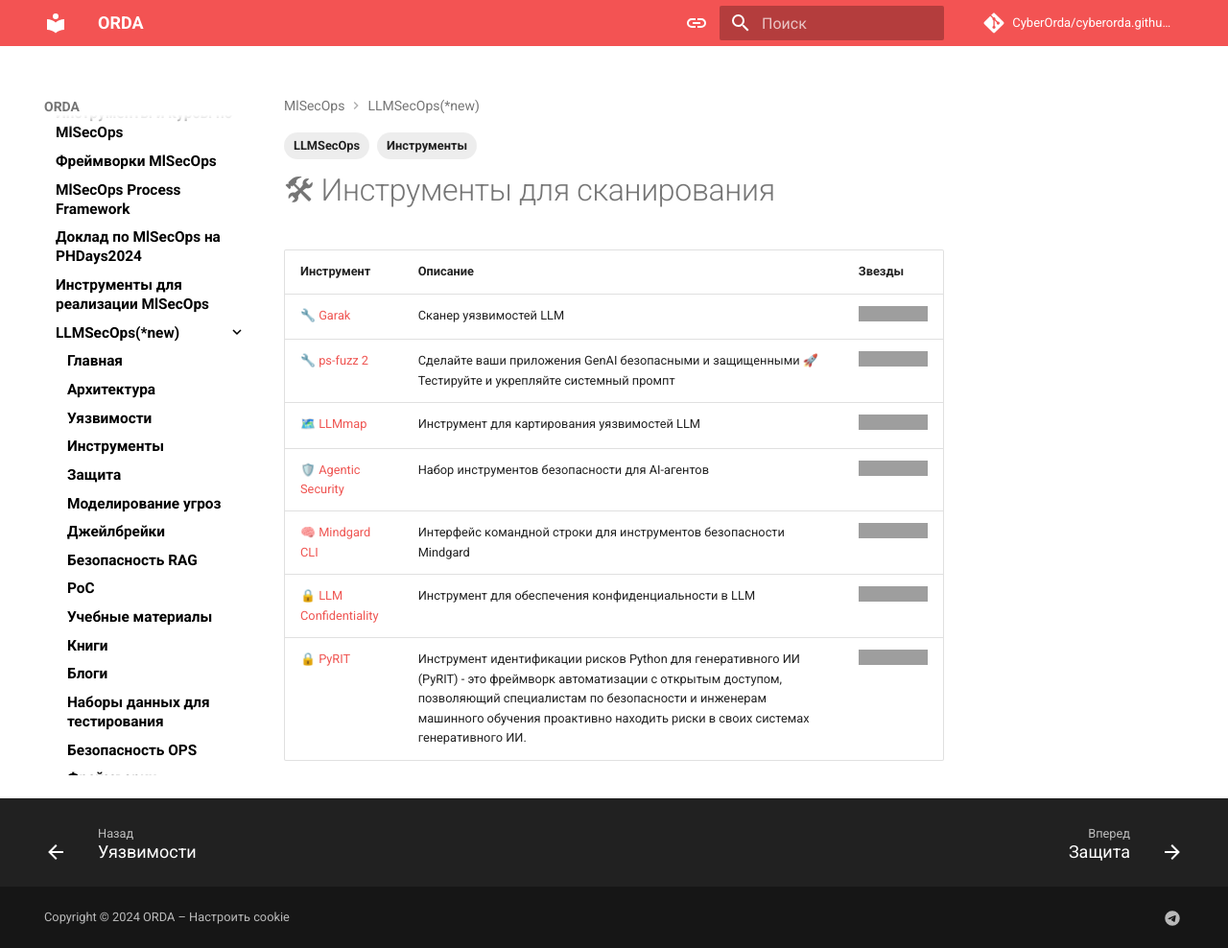
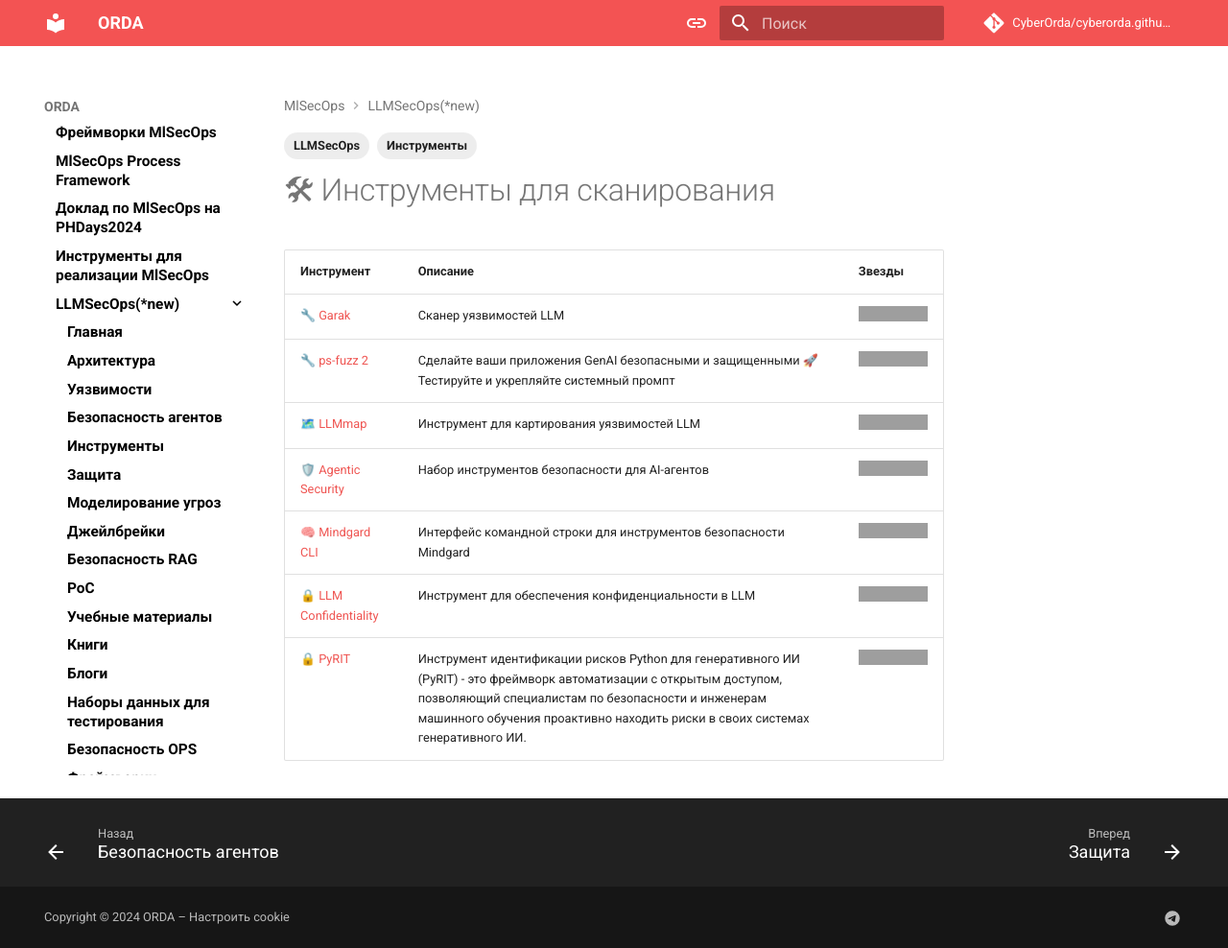
Before and after one commit to CyberOrda/cyberorda.github.io, an MkDocs documentation site: the page built from docs/llm_tools.md, in a window 1280 px wide and 988 px high. Shown: the whole window at 96% size. Built offline with MkDocs 1.6.1 and Material for MkDocs 9.7.7, drawn with Linux system fonts in a browser that asks for light colours; comment, search, counter and statistics services are not loaded; grey boxes are pictures that could not be loaded.

Commit message:
Update mkdocs.yml

```diff
--- a/mkdocs.yml
+++ b/mkdocs.yml
@@ -94,6 +94,7 @@
       - "Главная": 'index_llmsecops.md'
       - "Архитектура": 'llm_architecture.md'
       - "Уязвимости": 'llm_vulnerabilities.md'
+      - "Безопасность агентов": "llm_agent_security.md"
       - "Инструменты": "llm_tools.md"
       - "Защита": "llm_defense.md"
       - "Моделирование угроз": "llm_threat_modeling.md"
```
